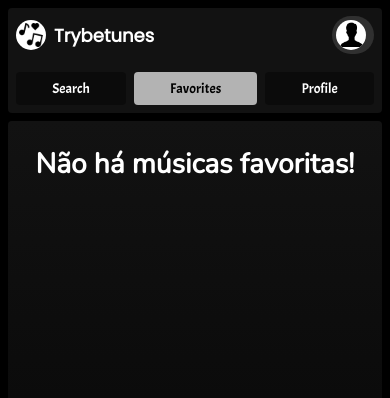
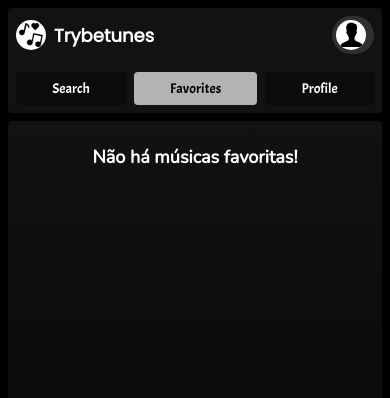
Before and after one commit to Lucas-Almeida-SD/Trybetunes_2.0, a React (Create React App) app: page /Trybetunes_2.0/favorites in a window 390 px wide. Shown: the top 398 px of the page. Built offline with nearby package versions, Linux system fonts and the light colour scheme; a web font is replaced by a local one.

Commit message:
style: Criada estilização de media query para a pagina Favorites

```diff
--- a/src/styles/Favorites.scss
+++ b/src/styles/Favorites.scss
@@ -15,3 +15,14 @@
     font-weight: bold;
   }
 }
+
+@media screen and (max-width: 800px) {
+  #favorites-page {
+    padding-left: 12px;
+    padding-right: 12px;
+
+    #no-favorites-message {
+      font-size: 18px;
+    }
+  }
+}
```
